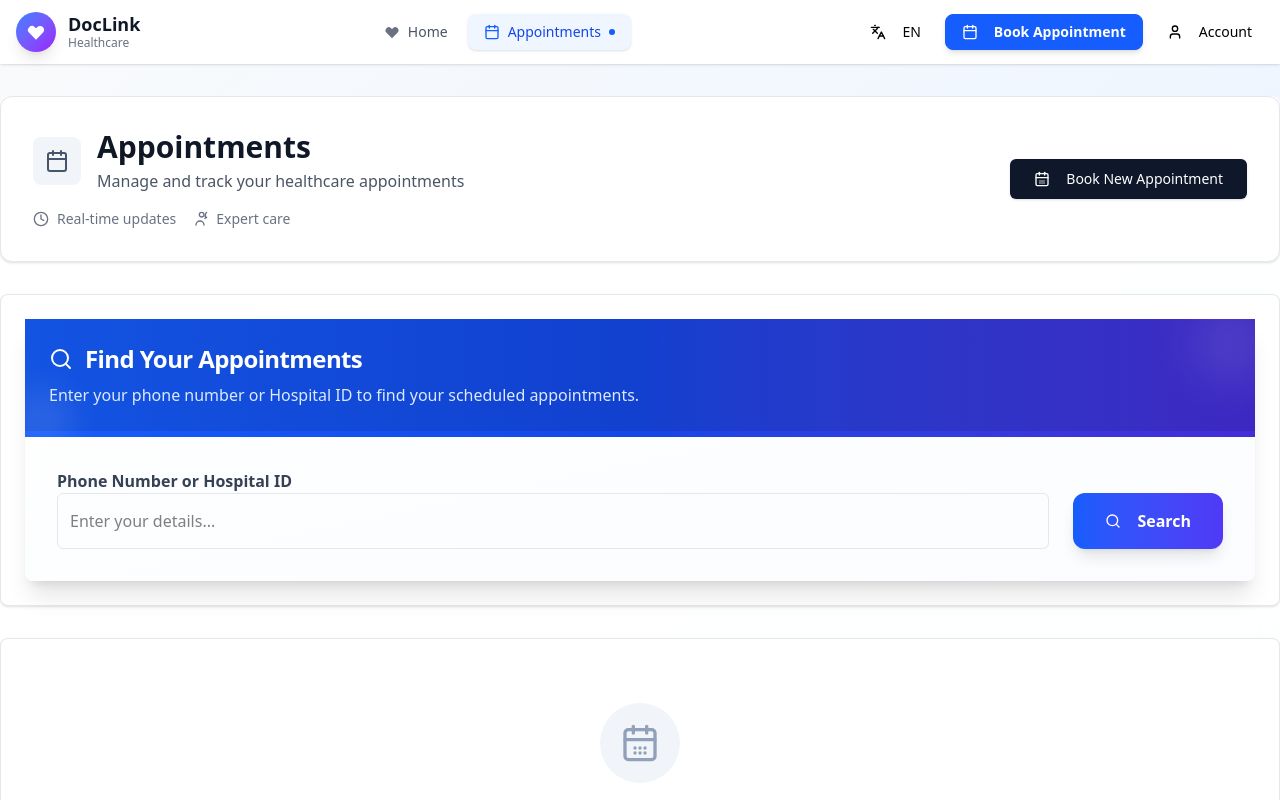
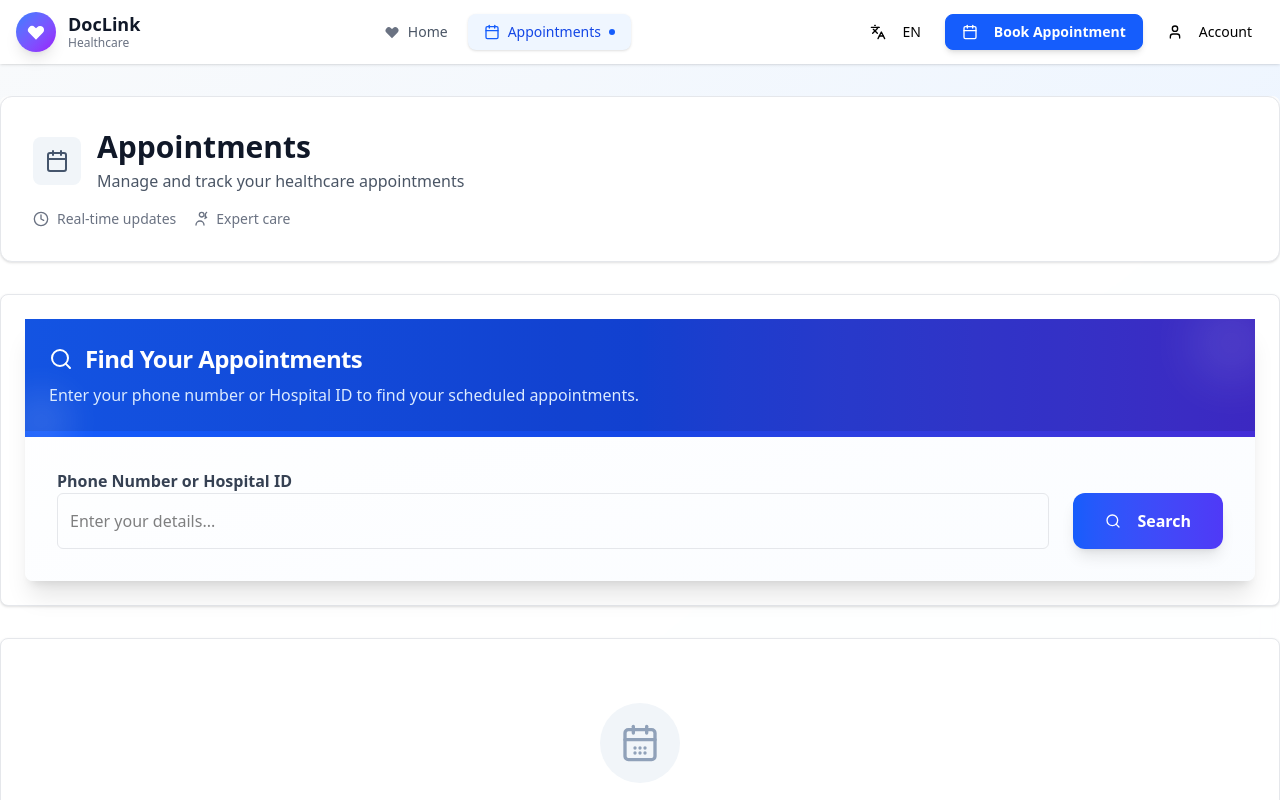
Before and after one commit to KOORUMAHEY/DocLink, a Next.js app: page /appointments in a window 1280 px wide. Shown: the top 800 px of the page. Built offline with nearby package versions, Linux system fonts and the light colour scheme.

Commit message:
fix: Update button class for responsive display in appointments page

```diff
--- a/src/app/appointments/page.jsx
+++ b/src/app/appointments/page.jsx
@@ -48,7 +48,7 @@ export default async function AppointmentsPage({ searchParams }) {
             </div>
           </div>
           <div className="w-full xl:w-auto flex justify-center xl:justify-end">
-            <Button asChild className="w-full xl:w-auto bg-slate-900 hover:bg-slate-800 text-white shadow-sm px-6 py-3">
+            <Button asChild className="w-full xl:w-auto bg-slate-900 hover:bg-slate-800 text-white shadow-sm px-6 py-3 block xl:hidden">
               <Link href="/appointments/book" className="flex items-center justify-center font-medium">
                 <IconBookAppointment className="mr-2 h-4 w-4" />
                 <span>Book New Appointment</span>
```
